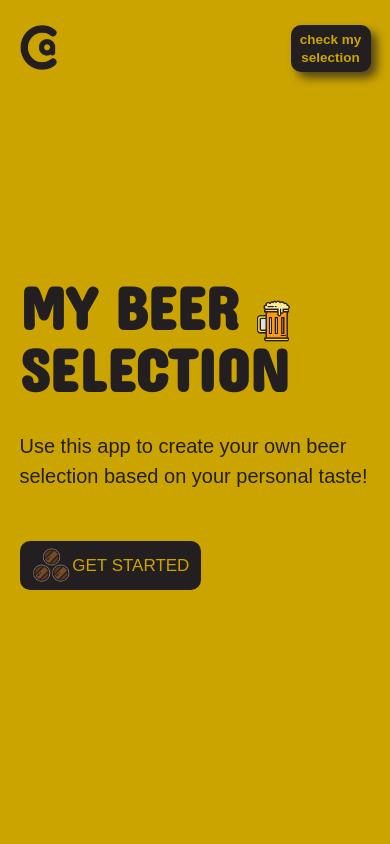
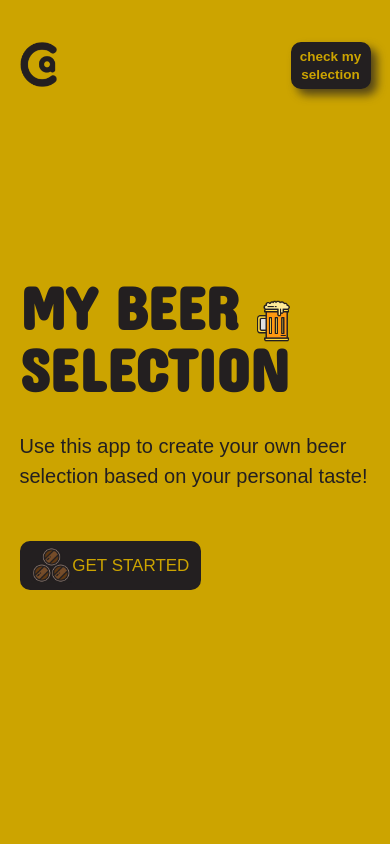
Before and after one commit to cma129/claudiaAhnProject5, a React (Create React App) app: page / in a window 390 px wide. Shown: the top 844 px of the page. Built offline with nearby package versions, Linux system fonts and the light colour scheme; no server answers; a web font is replaced by a local one.

Commit message:
header layout change

```diff
--- a/src/index.css
+++ b/src/index.css
@@ -644,7 +644,7 @@ footer p {
   }
 
   .caLogo {
-    top: 3%;
+    top: 5%;
   }
 
   .logo {
@@ -658,7 +658,7 @@ footer p {
     font-size: 13.5px;
     width: 80px;
     padding: 3px;
-    top: 3%;
+    top: 5%;
   }
 
   .beerBarrelFlavour,
```
